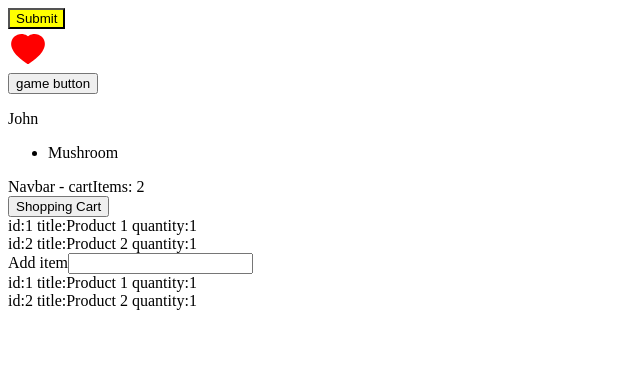
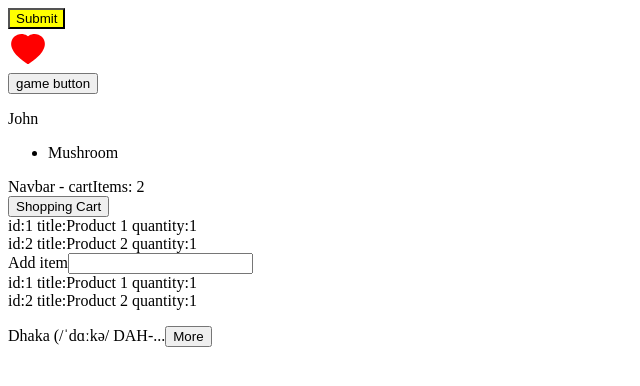
Before and after one commit to Nayem73/React-Training, a React (Vite) app in the folder codewithmosh-typescript/: page / in a window 1280 px wide. Shown: the top 386 px of the page, without its empty margins (0-640 px from the left). Built offline with nearby package versions, Linux system fonts and the light colour scheme.

Commit message:
Test exapnding excercise done. Alhamdulillah.

```diff
--- a/codewithmosh-typescript/src/App.tsx
+++ b/codewithmosh-typescript/src/App.tsx
@@ -4,6 +4,7 @@ import Like from "./components/Like"
 import Game from "./components/Game";
 import ShoppingCart from "./components/ShoppingCart";
 import Navbar from "./components/Navbar";
+import ExpandableText from "./components/ExpandableText";
 
 function App() {
   const [isRed, setIsRed] = useState(true);
@@ -62,6 +63,16 @@ function App() {
         }}
 
       />
+
+      <ExpandableText text="Dhaka (/ˈdɑːkə/ DAH-kə or /ˈdækə/ DAK-ə; Bengali: ঢাকা, romanized: Ḍhākā, pronounced [ˈɖʱaka] ⓘ), formerly known as Dacca,[20] is the capital and largest city of Bangladesh. It is the ninth-largest and seventh-most densely populated city in the world with a density of 23,234 people per square kilometer within a total area of approximately 300 square kilometers.[21] Dhaka is a megacity, and has a population of 10.2 million residents as of 2024, and a population of over 23.9 million residents in Dhaka Metropolitan Area.[22][14][23] It is widely considered to be the most densely populated built-up urban area in the world.[24][25] Dhaka is the most important cultural, economic, and scientific hub of Eastern South Asia, as well as a major Muslim-majority city. Dhaka ranks third in South Asia and 39th in the world in terms of GDP. Lying on the Ganges Delta, it is bounded by the Buriganga, Turag, Dhaleshwari and Shitalakshya rivers. Dhaka is also the largest Bengali-speaking city in the world.
+
+The area of Dhaka has been inhabited since the first millennium. An early modern city developed from the 17th century as a provincial capital and commercial centre of the Mughal Empire. Dhaka was the capital of a proto-industrialized Mughal Bengal for 75 years (1608–39 and 1660–1704). It was the hub of the muslin trade in Bengal and one of the most prosperous cities in the world. The Mughal city was named Jahangirnagar (The City of Jahangir) in honour of the erstwhile ruling emperor Jahangir.[26][27][28] The city's wealthy Mughal elite included princes and the sons of Mughal emperors. The pre-colonial city's glory peaked in the 17th and 18th centuries, when it was home to merchants from across Eurasia. The Port of Dhaka was a major trading post for both riverine and seaborne trade. The Mughals decorated the city with well-laid gardens, tombs, mosques, palaces, and forts. The city was once called the Venice of the East.[29]
+
+Under British rule, the city saw the introduction of electricity, railways, cinemas, Western-style universities and colleges and a modern water supply. It became an important administrative and educational centre in the British Raj, as the capital of Eastern Bengal and Assam province after 1905.[30] In 1947, after the end of British rule, the city became the administrative capital of East Pakistan. It was declared the legislative capital of Pakistan in 1962. In 1971, following the Liberation War, it became the capital of independent Bangladesh. In 2008, Dhaka celebrated 400 years as a municipal city.[31][32][33]
+
+A gamma+ global city,[34] Dhaka is the centre of political, economic and cultural life in Bangladesh. It is the seat of the Government of Bangladesh, many Bangladeshi companies, and leading Bangladeshi educational, scientific, research, and cultural organizations. Since its establishment as a modern capital city, the population, area and social and economic diversity of Dhaka have grown tremendously. The city is now one of the most densely industrialized regions in the country. The city accounts for 35% of Bangladesh's economy.[35] The Dhaka Stock Exchange has over 750 listed companies. Dhaka hosts over 50 diplomatic missions; as well as the headquarters of BIMSTEC, CIRDAP, and the International Jute Study Group. Dhaka has a renowned culinary heritage. The city's culture is known for its rickshaws, Kacchi Biryani, art festivals, street food, and religious diversity. Dhaka's most prominent architectural landmark is the modernist Jatiyo Sangshad Bhaban; while it has a heritage of 2000 buildings from the Mughal and British periods.[36] The city is associated with two Nobel laureates. Dhaka's annual Bengali New Year parade, its Jamdani sari, and its rickshaw art have been recognized by UNESCO as the intangible cultural heritage of humanity.[37][38][39] The city has produced many writers and poets in several languages, especially in Bengali and English."
+        maxChars={20}
+      />
     </>
   )
 }
--- /dev/null
+++ b/codewithmosh-typescript/src/components/ExpandableText.tsx
@@ -0,0 +1,38 @@
+import { useState } from "react";
+
+interface Props {
+  text: string;
+  maxChars?: number;
+}
+
+function ExpandableText({ text, maxChars }: Props) {
+  const [isMore, SetIsMore] = useState(false);
+
+  const handleClick = () => {
+    console.log('More button clicked');
+    SetIsMore(!isMore);
+  }
+
+  return (
+    <div>
+      <p>
+        {
+          maxChars && !isMore && text.length > maxChars ?
+            (
+              <>
+                {text.slice(0, maxChars) + '...'}
+                <button onClick={handleClick}>More</button>
+              </>
+            )
+            :
+            <>
+              {text}...
+              <button onClick={handleClick}>Less</button>
+            </>
+        }
+      </p>
+    </div>
+  )
+}
+
+export default ExpandableText
```
